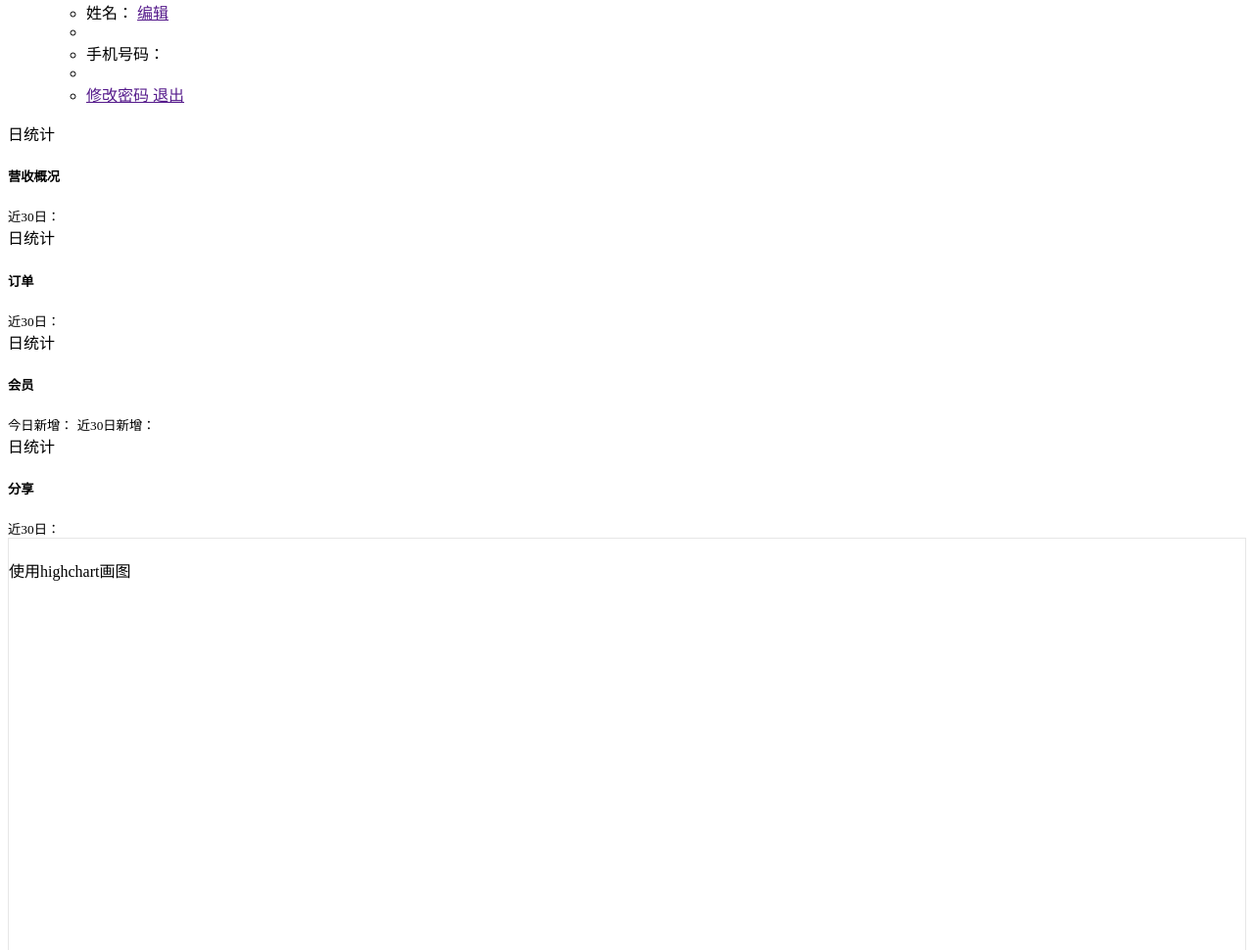
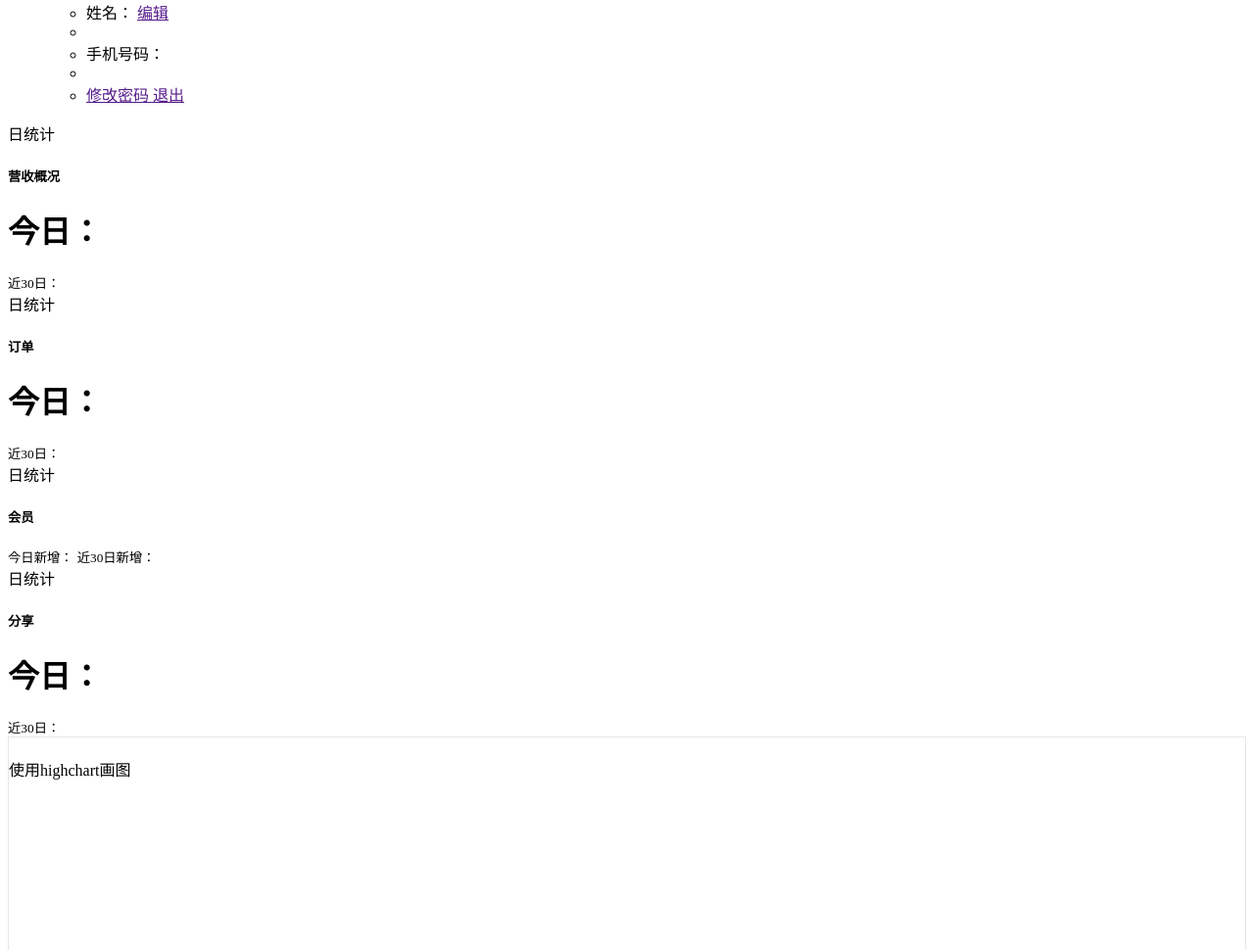
Before and after one commit to HarryHarryHe/restaurantMiniProgram, a Python web app: template web/templates/index/index.html in a window 1280 px wide. Shown: the part 304-1274 px from the top of the page at 98% size. Run offline with Jinja, Linux system fonts and the light colour scheme; the template is opened without the code that fills it, so the values that code supplies are empty; some libraries are stand-ins or nearby versions.

Commit message:
在今日数据前加了今日：

```diff
--- a/web/templates/index/index.html
+++ b/web/templates/index/index.html
@@ -9,7 +9,7 @@
                         <h5>营收概况</h5>
                     </div>
                     <div class="ibox-content">
-                        <h1 class="no-margins">{{ data.finance.today }}</h1>
+                        <h1 class="no-margins">今日：{{ data.finance.today }}</h1>
                         <small>近30日：{{ data.finance.month }}</small>
                     </div>
                 </div>
@@ -21,7 +21,7 @@
                         <h5>订单</h5>
                     </div>
                     <div class="ibox-content">
-                        <h1 class="no-margins">{{ data.order.today }}</h1>
+                        <h1 class="no-margins">今日：{{ data.order.today }}</h1>
                         <small>近30日：{{ data.order.today }}</small>
                     </div>
                 </div>
@@ -46,7 +46,7 @@
                         <h5>分享</h5>
                     </div>
                     <div class="ibox-content">
-                        <h1 class="no-margins">{{ data.shared.today }}</h1>
+                        <h1 class="no-margins">今日：{{ data.shared.today }}</h1>
                         <small>近30日：{{ data.shared.month }}</small>
                     </div>
                 </div>
```
